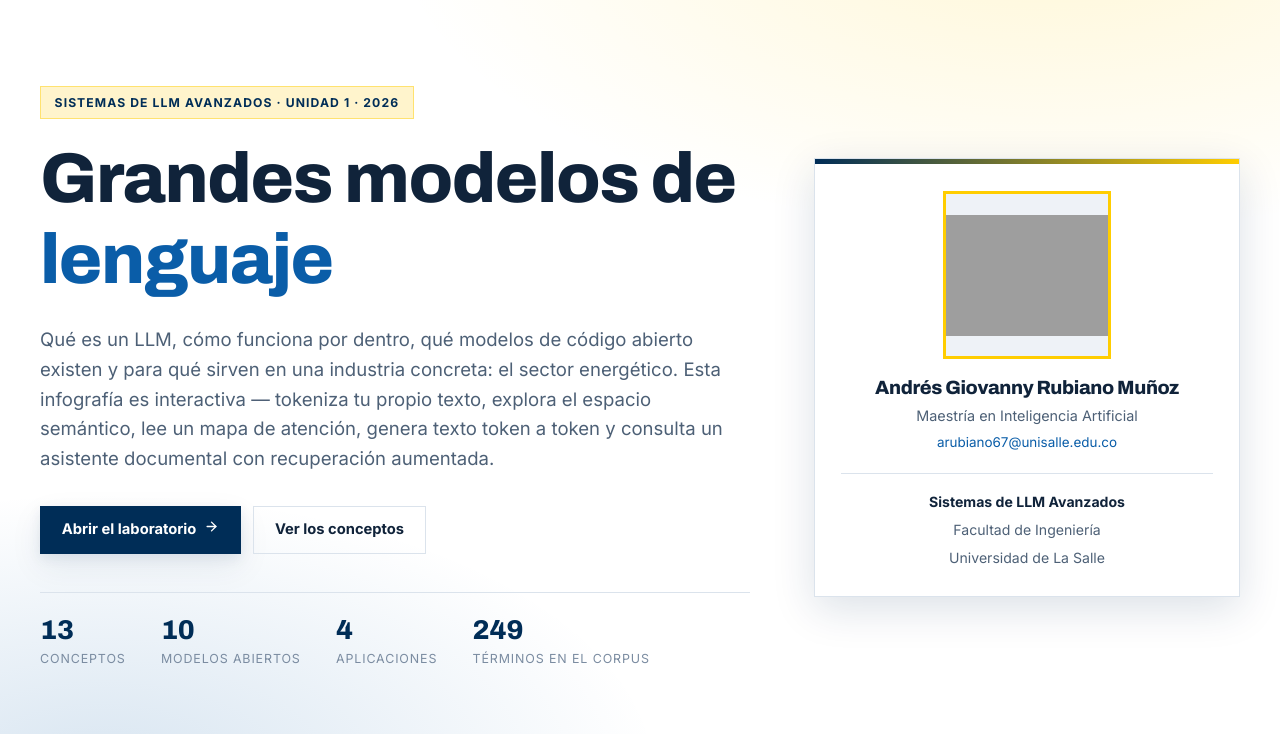
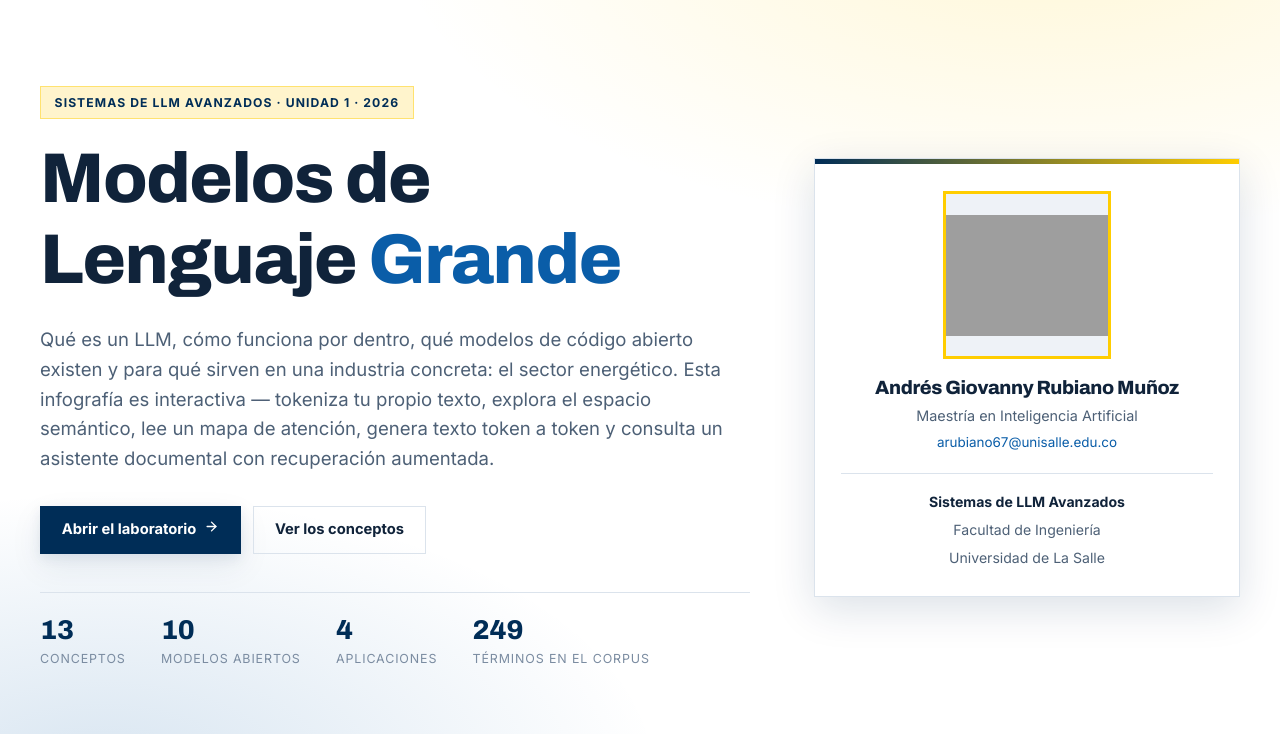
Before and after one commit to RubianoAndy/sistemas-llm, a plain HTML site: page index.html in a window 1280 px wide. Shown: the part 66-800 px from the top of the page. Drawn offline with Linux system fonts and the light colour scheme; grey boxes are pictures that could not be loaded.

Commit message:
fix: change the page title

```diff
--- a/index.html
+++ b/index.html
@@ -40,7 +40,7 @@
   <div class="contenedor portada__grid">
     <div>
       <span class="pastilla">Sistemas de LLM Avanzados · Unidad 1 · 2026</span>
-      <h1>Grandes modelos de <em>lenguaje</em></h1>
+      <h1>Modelos de Lenguaje <em>Grande</em></h1>
       <p class="portada__lead">
         Qué es un LLM, cómo funciona por dentro, qué modelos de código abierto existen y para qué
         sirven en una industria concreta: el sector energético. Esta infografía es interactiva —
```
